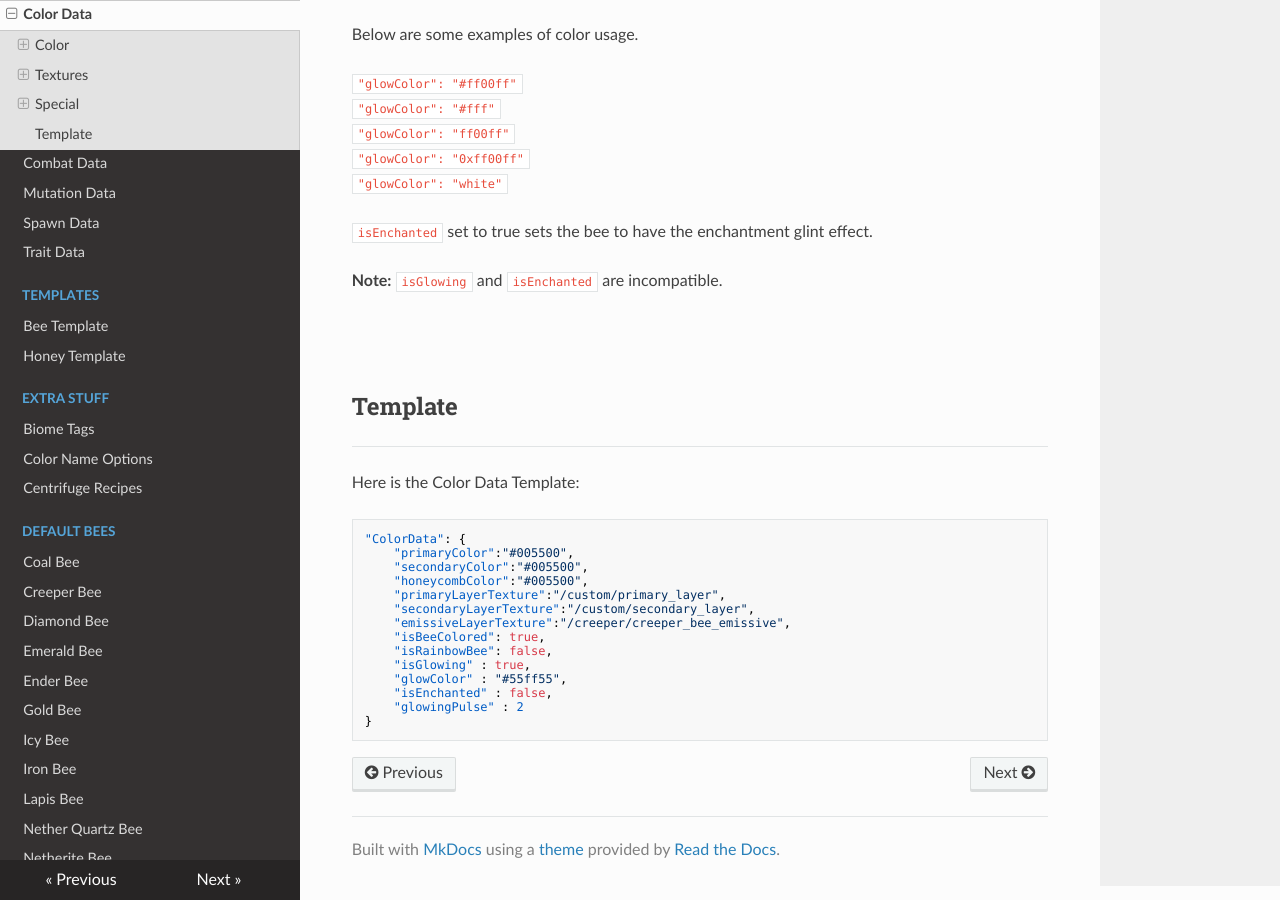
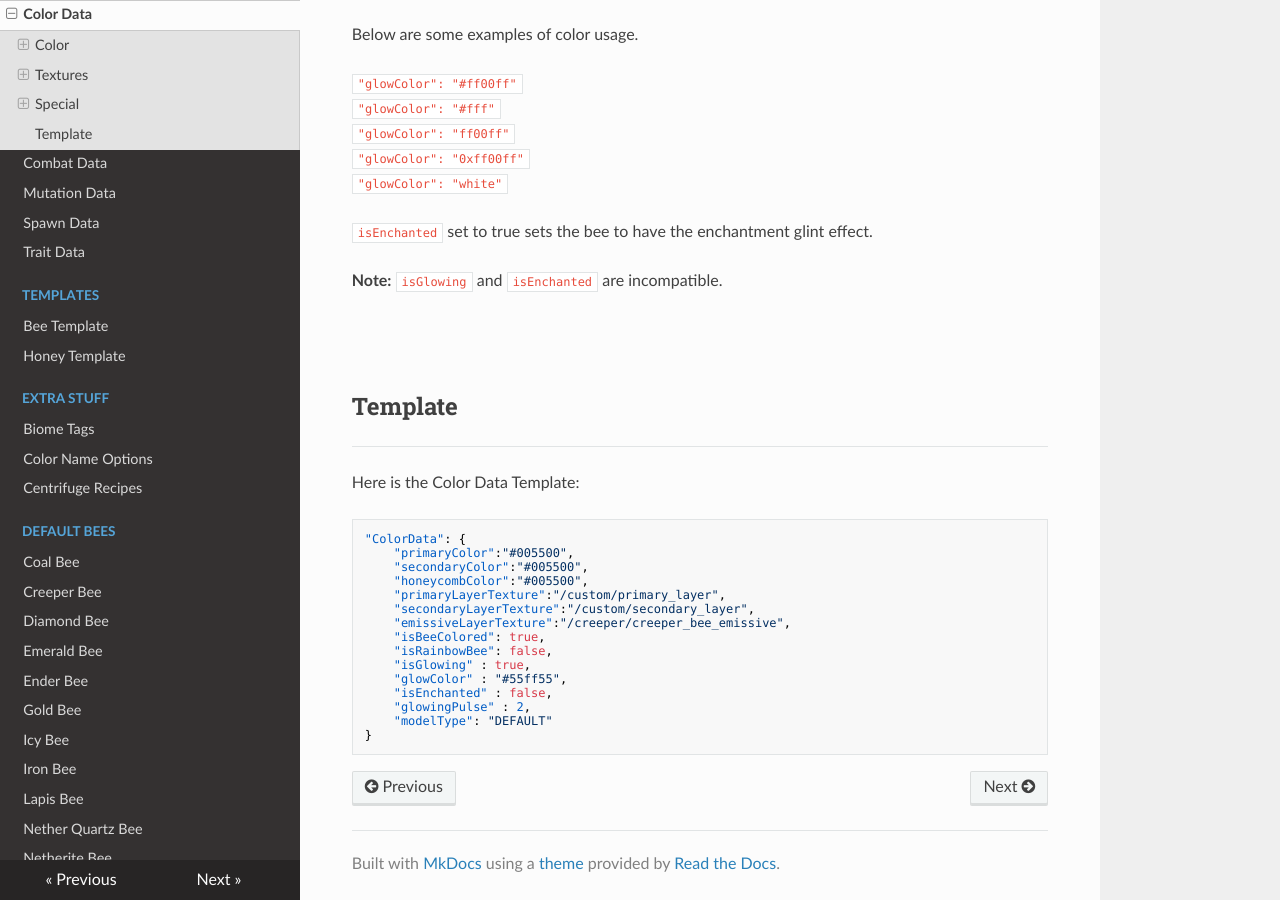
Before and after one commit to Team-Resourceful/ResourcefulBeesDocs, an MkDocs documentation site: the page built from docs/bee_data/color_data.md, in a window 1280 px wide and 900 px high, scrolled down 2712 px. Built offline with MkDocs 1.6.1, drawn with Linux system fonts in a browser that asks for light colours; nearby versions of some CDN libraries.

Commit message:
docs/bee_data/color_data.md updated from https://stackedit.io/

````diff
--- a/docs/bee_data/color_data.md
+++ b/docs/bee_data/color_data.md
@@ -116,9 +116,10 @@ Here is the Color Data Template:
 	"isGlowing" : true,
 	"glowColor" : "#55ff55",
 	"isEnchanted" : false,
-	"glowingPulse" : 2
+	"glowingPulse" : 2,
+	"modelType": "DEFAULT"
 }
 ```
 <!--stackedit_data:
-eyJoaXN0b3J5IjpbLTQ1OTMyNzgzMywzMjY2NDQ3NjBdfQ==
+eyJoaXN0b3J5IjpbLTM1NjUyOTU0MywzMjY2NDQ3NjBdfQ==
 -->
````
